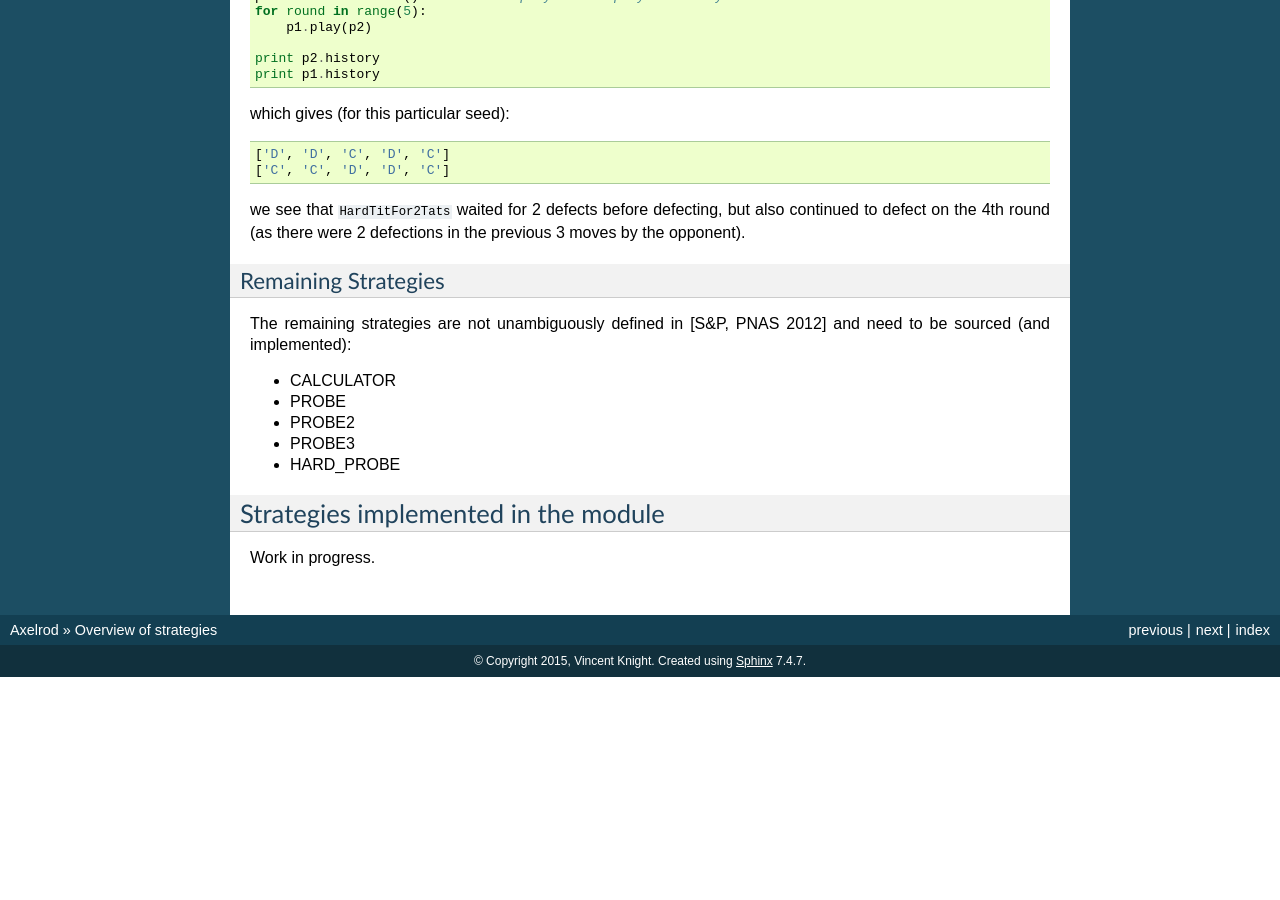
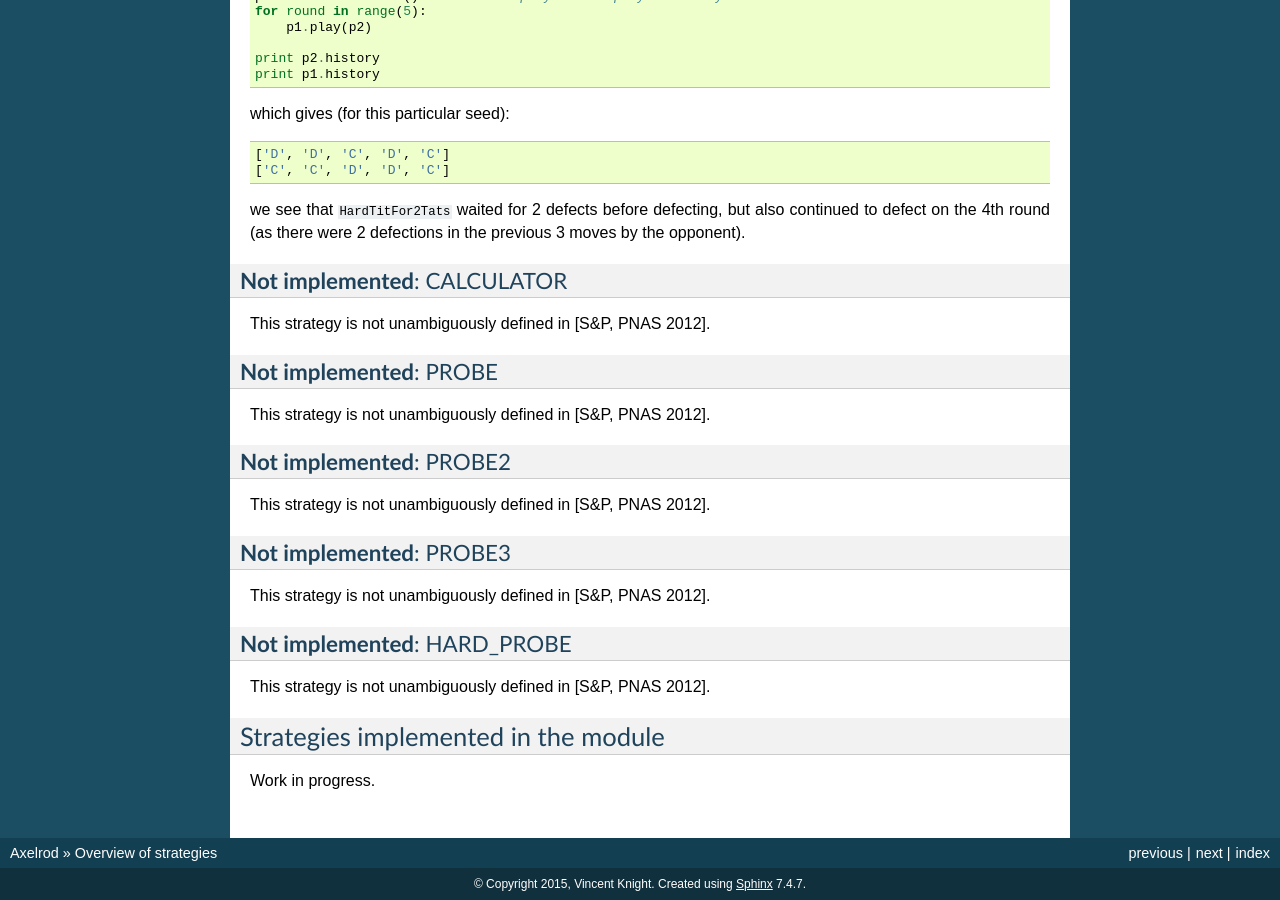
Before and after one commit to Axelrod-Python/Axelrod, a Sphinx documentation site: the page built from docs/overview_of_strategies.rst, in a window 1280 px wide and 900 px high, scrolled down 13059 px. Built offline with Sphinx 7.4.7, drawn with Linux system fonts in a browser that asks for light colours; before the commit the page ends 13736 px from its top, so only the background shows below that; some of the changed text lies outside the part shown.

Commit message:
Making sections of strategies that are not implemented.

```diff
--- a/docs/overview_of_strategies.rst
+++ b/docs/overview_of_strategies.rst
@@ -772,17 +772,30 @@ we see that :code:`HardTitFor2Tats` waited for 2 defects before defecting, but
 also continued to defect on the 4th round (as there were 2 defections in the
 previous 3 moves by the opponent).
 
-Remaining Strategies
-^^^^^^^^^^^^^^^^^^^^
+**Not implemented**: CALCULATOR
+^^^^^^^^^^^^^^^^^^^^^^^^^^^^^^^
 
-The remaining strategies are not unambiguously defined in [S&P, PNAS 2012] and
-need to be sourced (and implemented):
+This strategy is not unambiguously defined in [S&P, PNAS 2012].
 
-- CALCULATOR
-- PROBE
-- PROBE2
-- PROBE3
-- HARD_PROBE
+**Not implemented**: PROBE
+^^^^^^^^^^^^^^^^^^^^^^^^^^
+
+This strategy is not unambiguously defined in [S&P, PNAS 2012].
+
+**Not implemented**: PROBE2
+^^^^^^^^^^^^^^^^^^^^^^^^^^^
+
+This strategy is not unambiguously defined in [S&P, PNAS 2012].
+
+**Not implemented**: PROBE3
+^^^^^^^^^^^^^^^^^^^^^^^^^^^
+
+This strategy is not unambiguously defined in [S&P, PNAS 2012].
+
+**Not implemented**: HARD_PROBE
+^^^^^^^^^^^^^^^^^^^^^^^^^^^^^^^
+
+This strategy is not unambiguously defined in [S&P, PNAS 2012].
 
 Strategies implemented in the module
 ------------------------------------
```
